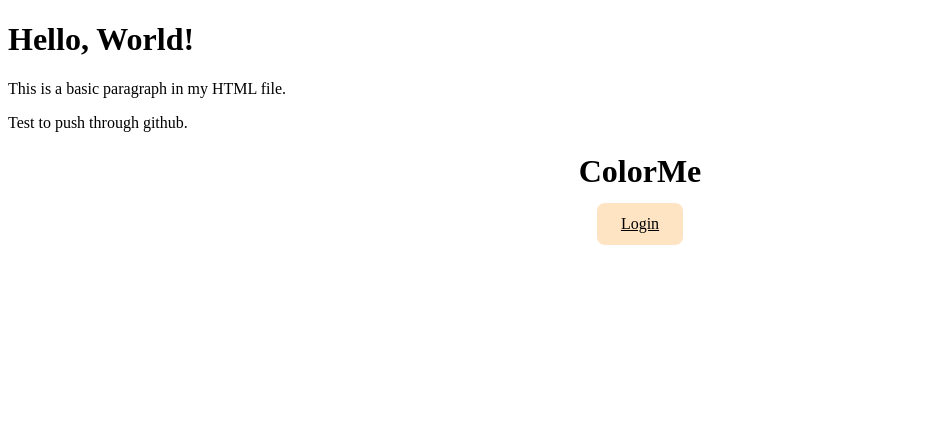
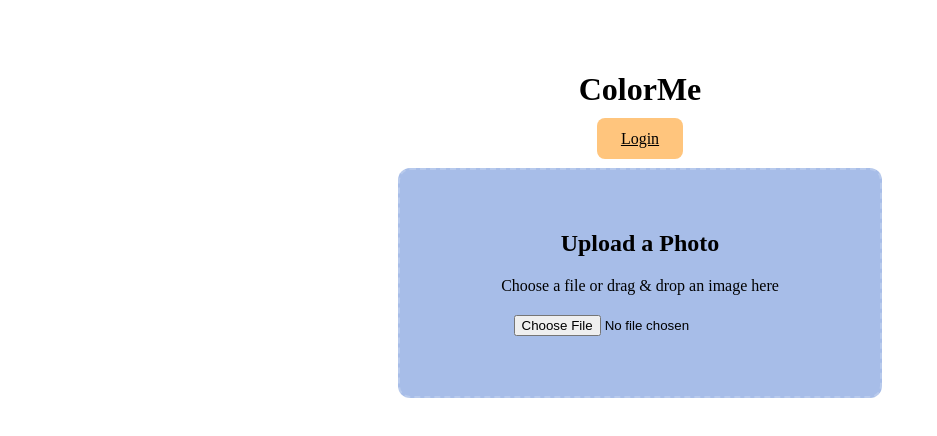
Before and after one commit to arshkad/CPSC491, a plain HTML site: page index.html in a window 1280 px wide. Shown: the whole page, without its empty margins (0-937 px from the left). Drawn offline with Linux system fonts and the light colour scheme.

Commit message:
Added upload box

```diff
--- a/index.html
+++ b/index.html
@@ -3,39 +3,48 @@
 <head>
   <meta charset="UTF-8">
   <meta name="viewport" content="width=device-width, initial-scale=1.0">
+  <link rel="stylesheet" href="style.css">
   <title>ColorMe</title>
-        <style>
-            .login-button-container {
-                display: flex;
-                justify-content: center;
-                width: center;
-                align-items: center;
-                height: 3vh;
-                margin: 0;
-            }
-
-            .middle-login {
-                padding: 12px 24px;
-                font-size: 16px;
-                background-color: bisque;
-                color: rgb(0, 0, 0);
-                border: none;
-                border-radius: 8px;
-                transition: background-color 0.3s;
-            }
-        </style>
 </head>
 <body>
-        <h1>Hello, World!</h1>
-        <p>This is a basic paragraph in my HTML file.</p>
-        <p>Test to push through github.</p>
-        <h1 style="text-align: center;"">ColorMe</h1>
-        <!--Note:
-        1. Center login button underneath ColorMe
-        2. Apply a background image (was thinking the color wheel on slide)-->
+  <!-- Background boxes -->
+  <div id="background"></div>
+
+  <!-- Page content -->
+  <div class="content">
+    <h1>ColorMe</h1>
 
     <div class="login-button-container">
-            <a href="Login page.html" class="middle-login"> Login</a>
+      <a href="Login page.html" class="middle-login">Login</a>
     </div>
+
+    <div class="upload-box" id="drop">
+      <h2>Upload a Photo</h2>
+      <p>Choose a file or drag & drop an image here</p>
+      <input id="file" type="file" accept="image/*">
+    </div>
+  </div>
+
+  <script src="script.js"></script>
+  <script>
+    // Drag & drop
+    const drop = document.getElementById('drop');
+    const fileInput = document.getElementById('file');
+
+    ['dragenter','dragover'].forEach(ev => drop.addEventListener(ev, e => {
+      e.preventDefault();
+      drop.classList.add('dragover');
+    }));
+
+    ['dragleave','drop'].forEach(ev => drop.addEventListener(ev, e => {
+      e.preventDefault();
+      drop.classList.remove('dragover');
+    }));
+
+    drop.addEventListener('drop', e => {
+      const file = e.dataTransfer.files[0];
+      if(file) fileInput.files = e.dataTransfer.files;
+    });
+  </script>
 </body>
 </html>
--- a/style.css
+++ b/style.css
@@ -0,0 +1,71 @@
+html, body {
+  height: 100%;      /* ensure body fills the viewport */
+  margin: 0;
+  padding: 0;
+}
+
+#background {
+  position: fixed;
+  top: 0;
+  left: 0;
+  width: 100%;
+  height: 100vh;      /* full viewport height */
+  display: grid;
+  grid-template-columns: repeat(auto-fill, 40px);
+  grid-auto-rows: 40px;
+  transform: skewX(-20deg) skewY(10deg);
+  z-index: 0;
+  background-color: #ffffff;
+}
+
+
+
+.box {
+  border: 1px solid rgba(255,255,255,0.2);
+  transition: background-color 0.3s;
+}
+.box:hover {
+  cursor: pointer;
+}
+
+.content {
+  position: relative;
+  z-index: 1;
+  text-align: center;
+  padding-top: 50px;
+}
+
+/* Login button */
+.login-button-container {
+  margin: 20px 0;
+}
+
+.middle-login {
+  padding: 12px 24px;
+  font-size: 16px;
+  background-color: rgb(255, 197, 125);
+  color: black;
+  border: none;
+  border-radius: 8px;
+  transition: background-color 0.3s;
+}
+
+/* Upload box */
+.upload-box {
+  background: #a7bde8;
+  border: 2px dashed rgba(255, 255, 255, 0.2);
+  border-radius: 12px;
+  padding: 40px;
+  max-width: 400px;
+  margin: 20px auto; /* center horizontally */
+}
+
+.upload-box.dragover {
+  border-color: #7dd3fc;
+  background: rgba(125, 211, 252, 0.05);
+}
+
+input[type=file] {
+  display: block;
+  margin: 20px auto;
+}
```
Also changed, not shown: script.js (+40 -0 lines). Lines whose indentation alone changed are shown as unchanged.
